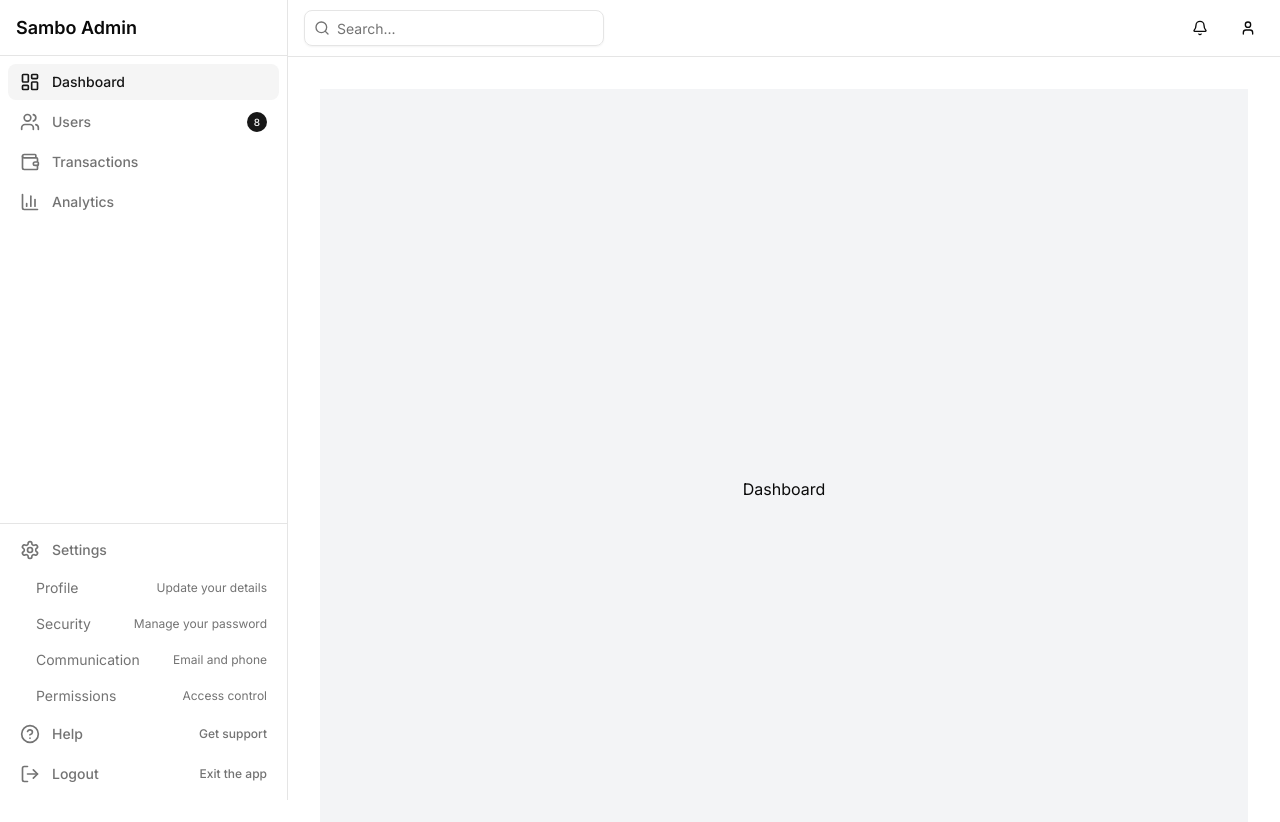
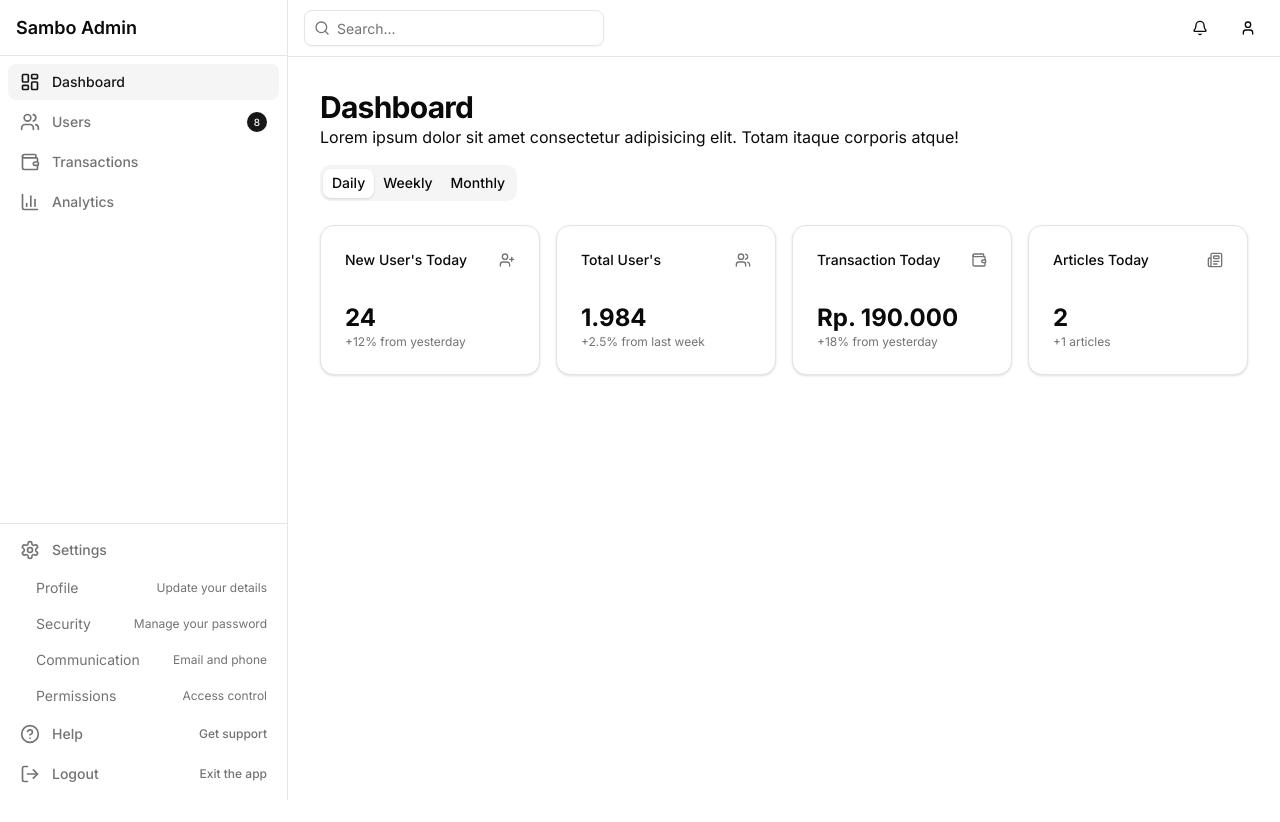
Before and after one commit to AisFarhanFreelance/fe_alinsky_admin-panel, a Next.js app: page /dashboard in a window 1280 px wide. Shown: the top 822 px of the page. Built offline with nearby package versions, Linux system fonts and the light colour scheme.

Commit message:
feat: restructure dashboard layout and integrate DashboardTabs component

```diff
--- a/src/app/(dashboard)/dashboard/page.tsx
+++ b/src/app/(dashboard)/dashboard/page.tsx
@@ -1,7 +1,21 @@
+import DashboardTabs from "@/components/tabs/dashboard-tabs";
+
 export default function Home() {
   return (
-    <div className="min-h-screen flex items-center justify-center bg-gray-100">
-      Dashboard
+    <div className="min-h-screen flex flex-col gap-4">
+      <div>
+        <h1 className="text-2xl md:text-3xl font-bold tracking-tight">
+          Dashboard
+        </h1>
+        <p>
+          Lorem ipsum dolor sit amet consectetur adipisicing elit. Totam itaque
+          corporis atque!
+        </p>
+      </div>
+
+      <div>
+        <DashboardTabs />
+      </div>
     </div>
   );
 }
```
